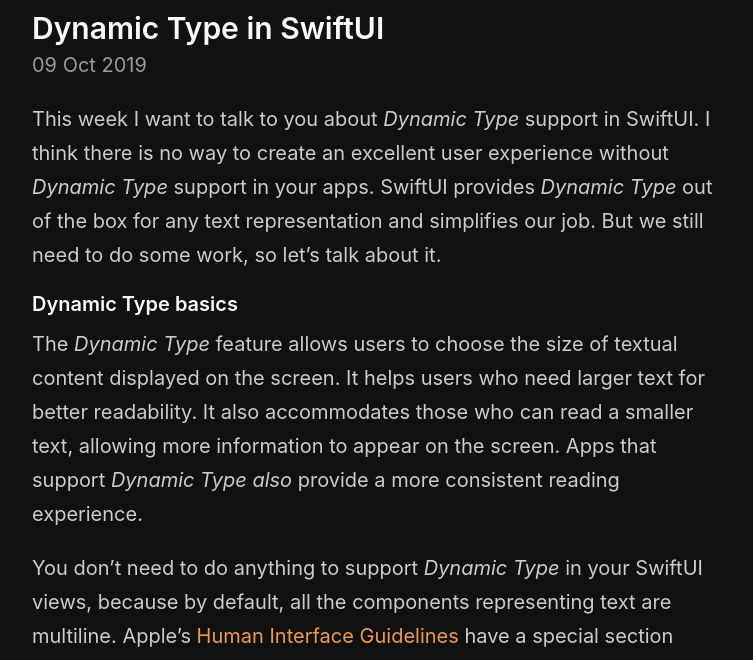
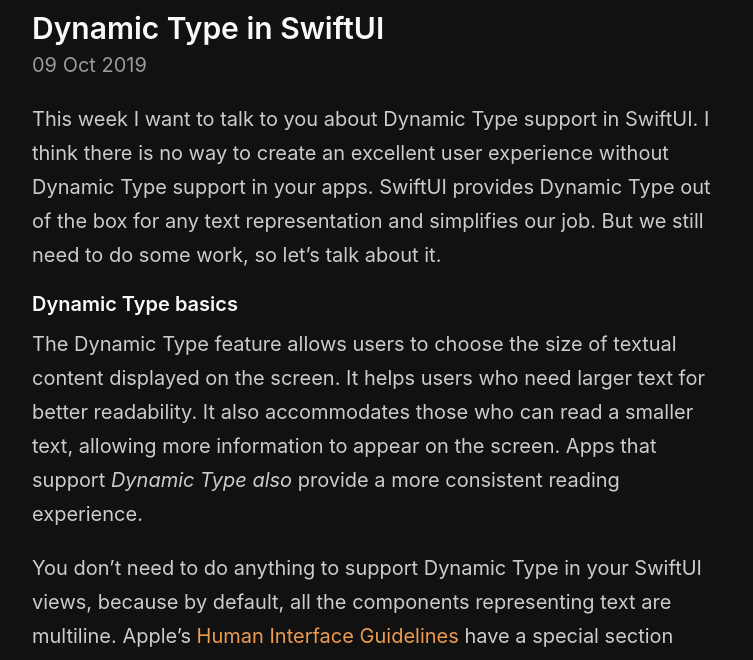
Before and after one commit to mecid/mecid.github.io, a Jekyll site: the page built from _posts/2019-10-09-dynamic-type-in-swiftui.md, in a window 1280 px wide and 1400 px high. Shown: the part 174-834 px from the top of the window, without its empty margins (258-1011 px from the left). Built offline with Jekyll 4.4.1, drawn with Linux system fonts in a browser that asks for light colours; some of the changed text lies outside the part shown.

Commit message:
Blog formatting improvements

````diff
--- a/_posts/2019-10-09-dynamic-type-in-swiftui.md
+++ b/_posts/2019-10-09-dynamic-type-in-swiftui.md
@@ -4,12 +4,12 @@
 category: Accessibility
 ---
 
-This week I want to talk to you about *Dynamic Type* support in SwiftUI. I think there is no way to create an excellent user experience without *Dynamic Type* support in your apps. SwiftUI provides *Dynamic Type* out of the box for any text representation and simplifies our job. But we still need to do some work, so let's talk about it.
+This week I want to talk to you about Dynamic Type support in SwiftUI. I think there is no way to create an excellent user experience without Dynamic Type support in your apps. SwiftUI provides Dynamic Type out of the box for any text representation and simplifies our job. But we still need to do some work, so let's talk about it.
 
 #### Dynamic Type basics
-The *Dynamic Type* feature allows users to choose the size of textual content displayed on the screen. It helps users who need larger text for better readability. It also accommodates those who can read a smaller text, allowing more information to appear on the screen. Apps that support *Dynamic Type also* provide a more consistent reading experience.
+The Dynamic Type feature allows users to choose the size of textual content displayed on the screen. It helps users who need larger text for better readability. It also accommodates those who can read a smaller text, allowing more information to appear on the screen. Apps that support *Dynamic Type also* provide a more consistent reading experience.
 
-You don't need to do anything to support *Dynamic Type* in your SwiftUI views, because by default, all the components representing text are multiline. Apple's [Human Interface Guidelines](https://developer.apple.com/design/human-interface-guidelines/ios/overview/themes/) have a special section about *Typography*, which provides common text styles. These text styles describe font configuration for different types of text content like *title, headline, body, subhead, caption, footnote*. The styles are shared between all the apps. Try to use these predefined text styles as much as possible. Here is a small example of how to use *HIG* defined text styles in SwiftUI.
+You don't need to do anything to support Dynamic Type in your SwiftUI views, because by default, all the components representing text are multiline. Apple's [Human Interface Guidelines](https://developer.apple.com/design/human-interface-guidelines/ios/overview/themes/) have a special section about *Typography*, which provides common text styles. These text styles describe font configuration for different types of text content like *title, headline, body, subhead, caption, footnote*. The styles are shared between all the apps. Try to use these predefined text styles as much as possible. Here is a small example of how to use *HIG* defined text styles in SwiftUI.
 
 ```swift
 struct PostView: View {
@@ -32,10 +32,10 @@
 }
 ```
 
-To learn how to adapt custom fonts to *Dynamic Type* take a look at Paul Hudson's ["How to use Dynamic Type with a custom font"](https://www.hackingwithswift.com/quick-start/swiftui/how-to-use-dynamic-type-with-a-custom-font) post.
+To learn how to adapt custom fonts to Dynamic Type take a look at Paul Hudson's ["How to use Dynamic Type with a custom font"](https://www.hackingwithswift.com/quick-start/swiftui/how-to-use-dynamic-type-with-a-custom-font) post.
 
 #### Content size category
-In the previous paragraph, I said that SwiftUI supports *Dynamic Type* out of the box, and that's true. But to support *Dynamic Type*, we need to keep in mind that every text can be multiline even when it has just two words. It all depends on user-defined font size, which can be extra-extra-large. SwiftUI provides a special environment value describing the user-defined size category. Let's take a look at how we can use it.
+In the previous paragraph, I said that SwiftUI supports Dynamic Type out of the box, and that's true. But to support Dynamic Type, we need to keep in mind that every text can be multiline even when it has just two words. It all depends on user-defined font size, which can be extra-extra-large. SwiftUI provides a special environment value describing the user-defined size category. Let's take a look at how we can use it.
 
 ```swift
 import SwiftUI
@@ -135,4 +135,4 @@
 > To learn more about new property wrappers in SwiftUI, take a look at ["New property wrappers in SwiftUI"](/2020/06/29/new-property-wrappers-in-swiftui/) post.
 
 #### Conclusion
-*Dynamic Type* is a super important feature, and every app should support it. SwiftUI does much stuff out of the box to support *Dynamic Type*, but it requires some boilerplate. Today we learned how to reduce it by creating special view extensions. I hope you enjoy the post. Feel free to follow me on [Twitter](https://twitter.com/mecid) and ask your questions related to this post. Thanks for reading, and see you next week!
+Dynamic Type is a super important feature, and every app should support it. SwiftUI does much stuff out of the box to support Dynamic Type, but it requires some boilerplate. Today we learned how to reduce it by creating special view extensions. I hope you enjoy the post. Feel free to follow me on [Twitter](https://twitter.com/mecid) and ask your questions related to this post. Thanks for reading, and see you next week!
````
Also changed, not shown: _posts/2019-08-21-the-power-of-environment-in-swiftui.md (+1 -1 lines), _posts/2019-08-28-composable-styling-in-swiftui.md (+1 -1 lines), _posts/2020-05-13-template-view-pattern-in-swiftui.md (+7 -7 lines).
